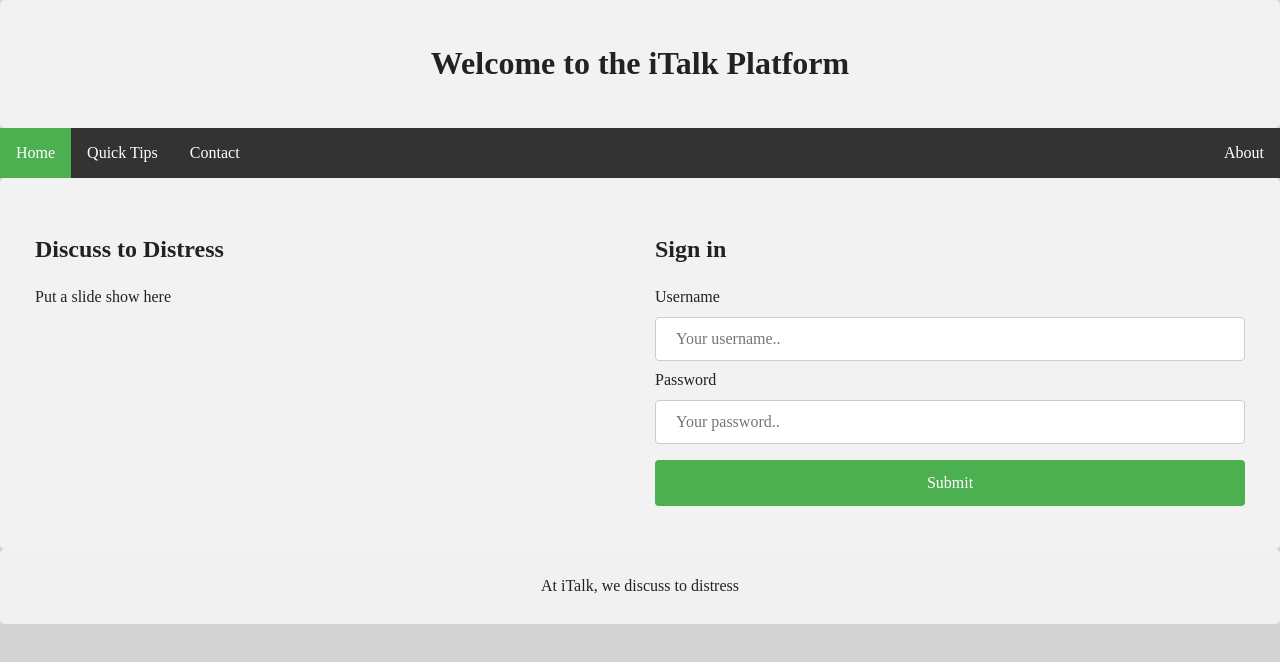
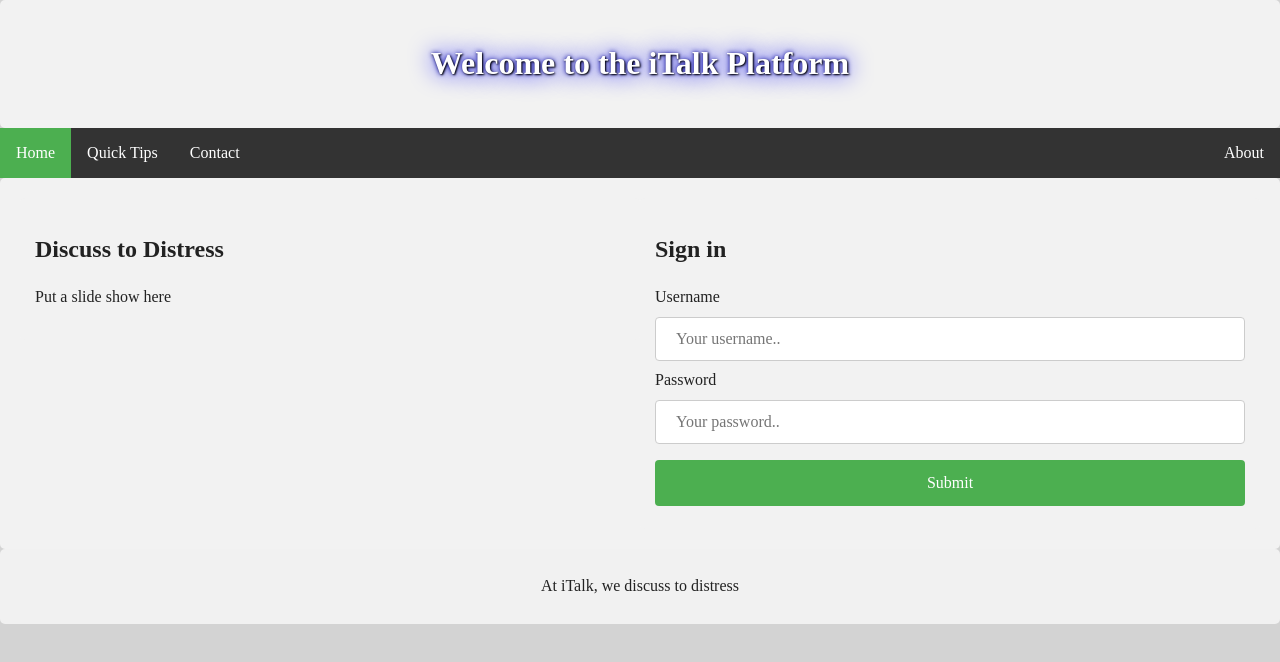
Before and after one commit to i-Talk-Platform/iTalkRepo, a website: page src/index.html in a window 1280 px wide. Drawn offline with nearby package versions, Linux system fonts and the light colour scheme; files that its build step writes are made by us from their sources.

Commit message:
added Text shadow for h1
Signed-off-by: MusaRikhotso <1090294@students.wits.ac.za>

```diff
--- a/src/css/main.css
+++ b/src/css/main.css
@@ -94,7 +94,7 @@ textarea {
 }
 
 /* ==========================================================================
-   Author's custom styles
+   Author's custom styles: Put your CSS code within this block!
    ========================================================================== */
 
 * {
@@ -112,6 +112,14 @@ body {
     background-image: url("images/green2.png");
     text-align: center;
     padding: 20px;
+}
+
+/*
+    Text shadow effect
+ */
+h1 {
+    color: white;
+    text-shadow: 1px 1px 2px black, 0 0 25px blue, 0 0 5px darkblue;
 }
 
 /*
```
